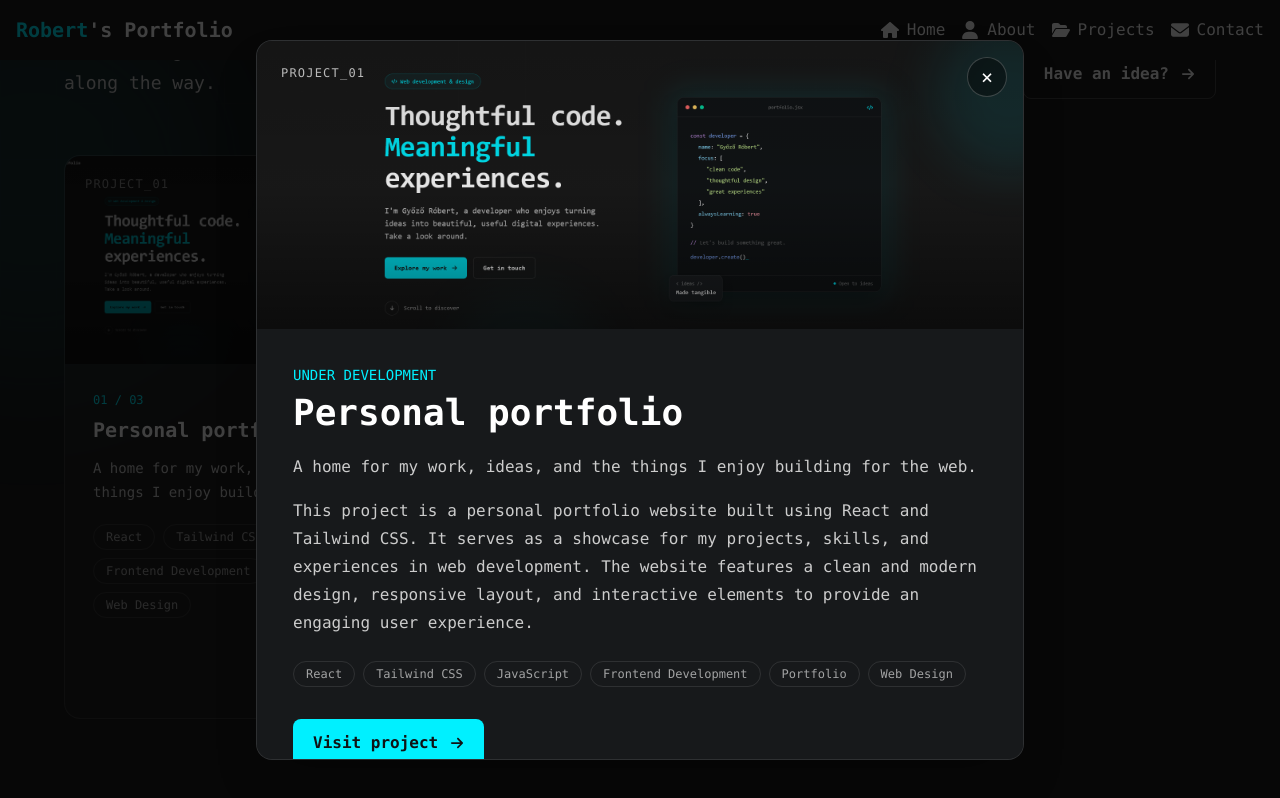
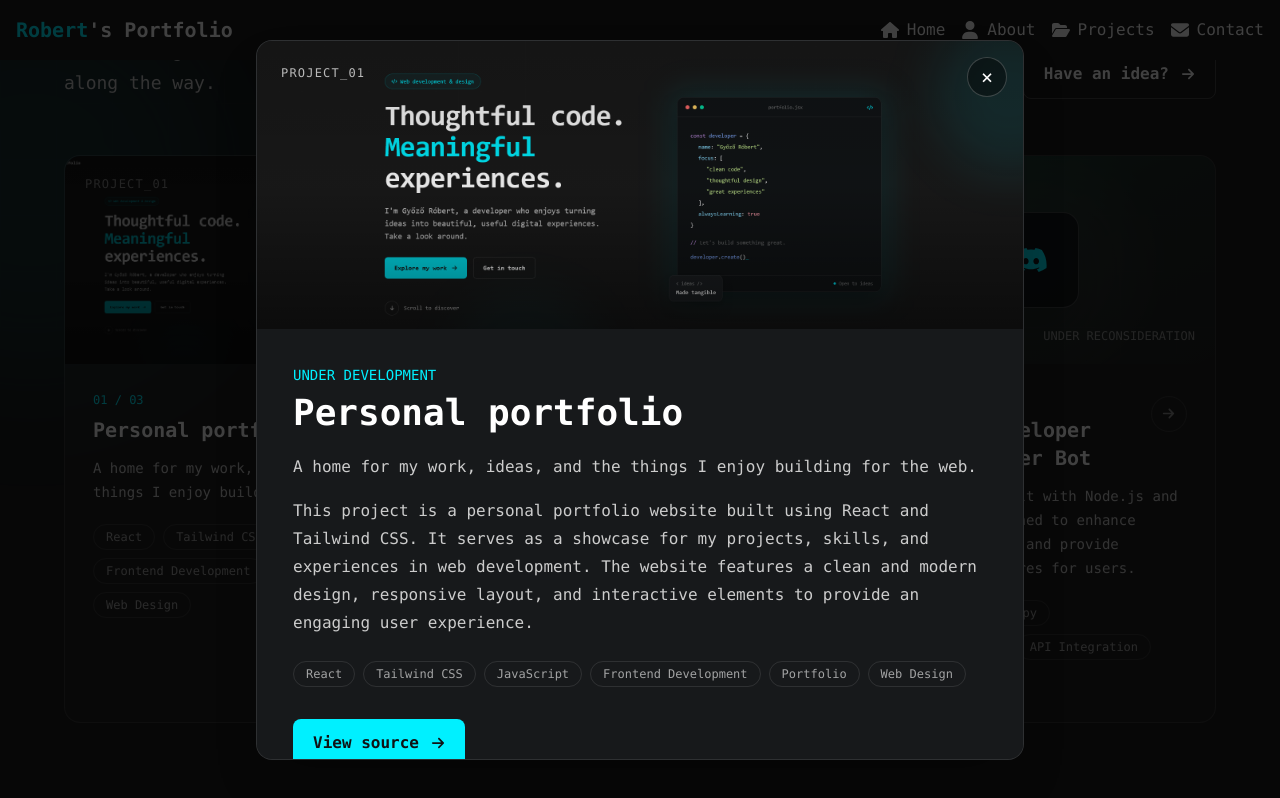
Before and after one commit to gyozorobeert/gyozorobeert.github.io, a React (Vite) app: page / in a window 1280 px wide. Both pictures are taken after a click on the button 249 px from the left and 3598 px from the top of the page. Shown: the part 3198-3996 px from the top of the page. Built offline with nearby package versions, Linux system fonts and the light colour scheme.

Commit message:
Updated project section
Opened Card button to source or anywhere else

```diff
--- a/src/components/sections/ProjectSection.jsx
+++ b/src/components/sections/ProjectSection.jsx
@@ -1,5 +1,5 @@
 import { useEffect, useRef, useState } from "react";
-import { FaArrowRight, FaCode, FaLayerGroup, FaCalculator } from "react-icons/fa6";
+import { FaArrowRight, FaCode, FaLayerGroup, FaCalculator, FaDiscord } from "react-icons/fa6";
 import portfolioScreenshot from "../../assets/portfolio_screenshot.png";
 
 export default function ProjectSection() {
@@ -10,7 +10,9 @@ export default function ProjectSection() {
             title: "Personal portfolio",
             description: "A home for my work, ideas, and the things I enjoy building for the web.",
             details: "This project is a personal portfolio website built using React and Tailwind CSS. It serves as a showcase for my projects, skills, and experiences in web development. The website features a clean and modern design, responsive layout, and interactive elements to provide an engaging user experience.",
-            url: "https://github.com/gyozorobeert/gyozorobeert.github.io",
+            links: [
+                { label: "View source", url: "https://github.com/gyozorobeert/gyozorobeert.github.io" },
+            ],
             tags: ["React", "Tailwind CSS", "JavaScript", "Frontend Development", "Portfolio", "Web Design"],
             Icon: FaCode,
             image: portfolioScreenshot,
@@ -23,26 +25,31 @@ export default function ProjectSection() {
             title: "C# Calculator",
             description: "A simple calculator application built with C# and Windows Forms, demonstrating basic arithmetic operations and a user-friendly interface.",
             details: "This project showcases my ability to create functional desktop applications using C# and Windows Forms. It includes features such as addition, subtraction, multiplication, and division, along with a clear and intuitive user interface.",
-            url: "https://github.com/gyozorobeert/calculator",
+            links: [
+                { label: "View source", url: "https://github.com/gyozorobeert/calculator" },
+            ],
             tags: ["C#", "Windows Forms", "Desktop Application", "GUI", "Arithmetic Operations"],
             Icon: FaCalculator,
             image: null,
             imageAlt: "",
             visual: "from-violet-400/25 via-violet-400/5 to-transparent",
         },
-        /*{
+        {
             number: "03",
-            label: "UP NEXT",
-            title: "More on the way",
-            description: "I’m always exploring new ideas. Check back as I add more projects here.",
-            details: "",
-            url: "",
-            tags: ["Learning", "Building"],
-            Icon: FaLayerGroup,
+            label: "UNDER RECONSIDERATION",
+            title: "Robert's Developer Discord Server Bot",
+            description: "A Discord bot built with Node.js and Discord.js, designed to enhance server management and provide interactive features for users.",
+            details: "This project demonstrates my skills in backend development and API integration. The bot includes features such as moderation commands, user engagement tools, and custom commands to improve the overall experience of the Discord server.",
+            links: [
+                { label: "View source", url: "https://github.com/gyozorobeert/Roberts-Developer-Community-Discord-Bot" },
+                { label: "Join Discord server", url: "https://discord.gg/SqQWMZqVFr" },
+            ],
+            tags: ["Python", "Discord.py", "Bot Development", "API Integration", "Server Management"],
+            Icon: FaDiscord,
             image: null,
             imageAlt: "",
             visual: "from-emerald-400/20 via-emerald-400/5 to-transparent",
-        },*/
+        },
     ];
     const [selectedProject, setSelectedProject] = useState(null);
     const dialogRef = useRef(null);
@@ -264,16 +271,21 @@ export default function ProjectSection() {
                             ))}
                         </ul>
 
-                        {selectedProject.url && (
+                        {selectedProject.links.length > 0 && (
+                            <div className="mt-8 flex flex-wrap gap-3">
+                                {selectedProject.links.map(({ label, url }) => (
                                     <a
-                                href={selectedProject.url}
+                                        key={url}
+                                        href={url}
                                         target="_blank"
                                         rel="noreferrer"
-                                className="mt-8 inline-flex items-center gap-3 rounded-lg bg-(--color-text-accent) px-5 py-3 font-semibold text-[#101214] transition-colors hover:bg-cyan-200 focus-visible:outline-2 focus-visible:outline-offset-4 focus-visible:outline-(--color-text-accent)"
+                                        className="inline-flex items-center gap-3 rounded-lg bg-(--color-text-accent) px-5 py-3 font-semibold text-[#101214] transition-colors hover:bg-cyan-200 focus-visible:outline-2 focus-visible:outline-offset-4 focus-visible:outline-(--color-text-accent)"
                                     >
-                                Visit project
+                                        {label}
                                         <FaArrowRight size={14} aria-hidden="true" />
                                     </a>
+                                ))}
+                            </div>
                         )}
                     </div>
                 </dialog>
```
Also changed, not shown: 1 other file (tests, documents, lock files or other folders). Lines whose indentation alone changed are shown as unchanged.
